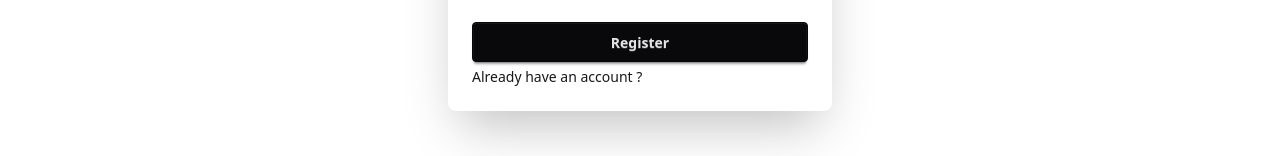
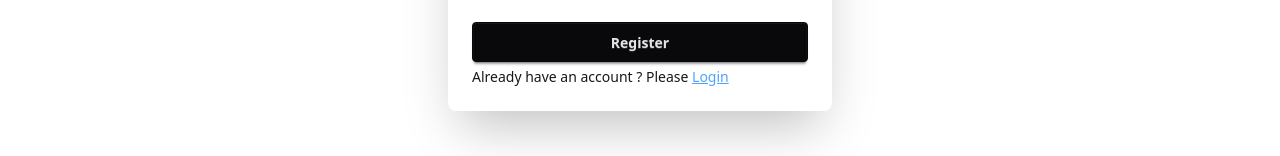
Before and after one commit to rimpakasundi07/React-Firebase-auth-integration, a React (Vite) app: page /register in a window 1280 px wide. Shown: the part 335-491 px from the top of the page. Built offline with nearby package versions, Linux system fonts and the light colour scheme.

Commit message:
Add Login link to Register component

```diff
--- a/src/components/Register/Register.jsx
+++ b/src/components/Register/Register.jsx
@@ -1,4 +1,5 @@
 import React from "react";
+import { Link } from "react-router";
 
 const Register = () => {
   return (
@@ -28,7 +29,15 @@ const Register = () => {
             </div>
             <button className="btn btn-neutral mt-4">Register</button>
           </fieldset>
-          <p>Already have an account ?</p>
+          <p>
+            Already have an account ? Please{" "}
+            <Link
+              className="text-blue-400 hover:text-blue-700 underline"
+              to="/login"
+            >
+              Login
+            </Link>
+          </p>
         </form>
       </div>
     </div>
```
